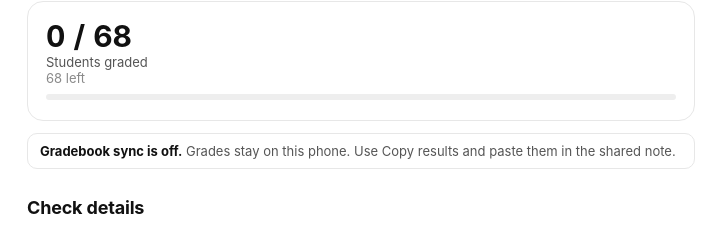
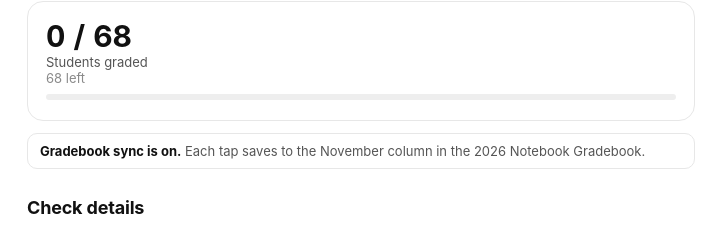
Before and after one commit to christianasmar11-hash/notebook-check-ja533s, a plain HTML site: page index.html in a window 1280 px wide. Shown: the part 150-377 px from the top of the page, 279-993 px from the left. Drawn offline with Linux system fonts and the light colour scheme.

Commit message:
Turn on gradebook sync

```diff
--- a/index.html
+++ b/index.html
@@ -97,7 +97,7 @@ pre{white-space:pre-wrap;word-break:break-word;font-family:ui-monospace,SFMono-R
 var MONTH = "November";
 var MAX_NOTES = 9;
 // Paste the Apps Script web app URL here (ends in /exec). Empty = gradebook sync off.
-var WEBAPP_URL = "";
+var WEBAPP_URL = "https://script.google.com/macros/s/AKfycbxEjTtaiQ_l-Olmsdhd8HeQRuV7YvGBwxebWcQSLiq3Wae8PnQqn6f41reaVNHmP0sG/exec";
 var SYNC_TOKEN = "nbk_zeNV0VYaJEGmdCDy5LuNhvr4";
 // --------------------------------------------
 
```
